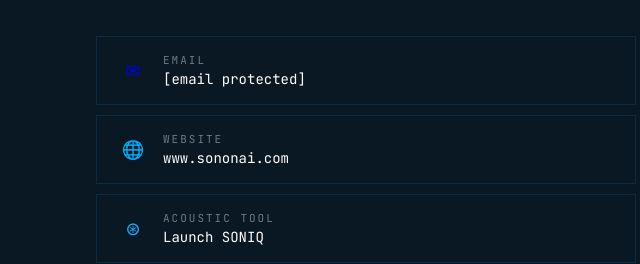
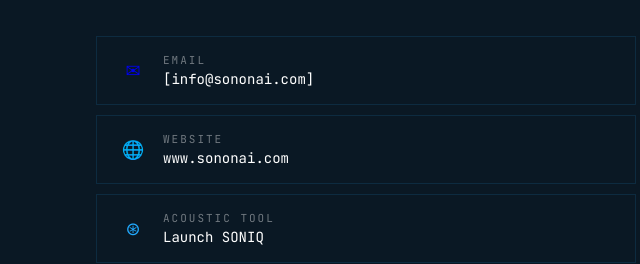
Before and after one commit to maazfarooqui-zircon/sononai, a plain HTML site: page index.html in a window 1280 px wide. Shown: the part 6801-7065 px from the top of the page, 584-1224 px from the left. Drawn offline with Linux system fonts and the light colour scheme.

Commit message:
Update index.html

```diff
--- a/index.html
+++ b/index.html
@@ -567,7 +567,7 @@
       <p style="font-size:15px;color:rgba(255,255,255,.48);line-height:1.9;font-weight:300">SONONAI is developed by <strong style="color:#fff">Zirconique</strong> — an aerospace acoustics consultancy specialising in rotorcraft and advanced air mobility noise engineering.</p>
     </div>
     <div>
-      <a href="/cdn-cgi/l/email-protection#e38a8d858ca3908c8d8c8d828acd808c8e" class="cc"><span class="cc-i">✉</span><div><div class="cc-l">EMAIL</div><div class="cc-v"><span class="__cf_email__" data-cfemail="cda4a3aba28dbea2a3a2a3aca4e3aea2a0">[email&#160;protected]</span></div></div></a>
+      <a href="/cdn-cgi/l/email-protection#e38a8d858ca3908c8d8c8d828acd808c8e" class="cc"><span class="cc-i">✉</span><div><div class="cc-l">EMAIL</div><div class="cc-v"><span class="__cf_email__" data-cfemail="cda4a3aba28dbea2a3a2a3aca4e3aea2a0">[info@sononai.com]</span></div></div></a>
       <a href="https://www.sononai.com" class="cc"><span class="cc-i">🌐</span><div><div class="cc-l">WEBSITE</div><div class="cc-v">www.sononai.com</div></div></a>
       <a href="/app" class="cc"><span class="cc-i" style="color:var(--ai)">⊛</span><div><div class="cc-l">ACOUSTIC TOOL</div><div class="cc-v">Launch SONIQ</div></div></a>
       <a href="/cert" class="cc"><span class="cc-i" style="color:var(--gold)">◈</span><div><div class="cc-l">CERTIFICATION TOOL</div><div class="cc-v">Launch CERTIQ</div></div></a>
```
